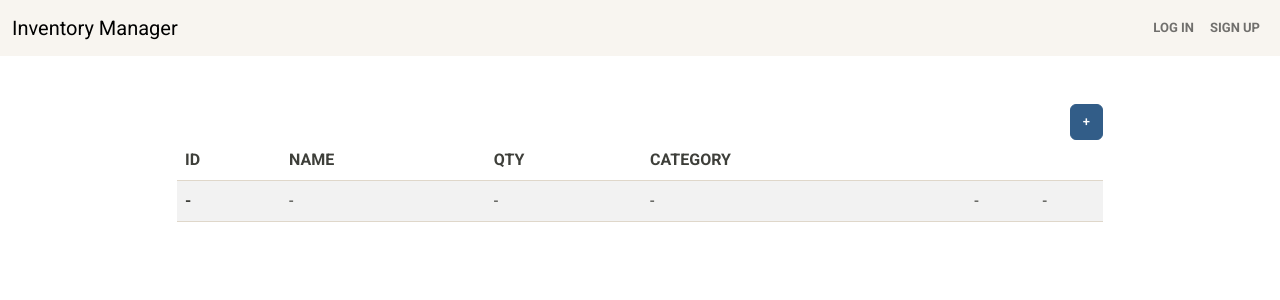
After one commit to arturosalazar/inventory_management, a Django app: page /dashboard/ in a window 1280 px wide. The commit adds this page. Shown: the top 300 px of the page. Run offline with Django 5.2, Linux system fonts and the light colour scheme.

Commit message:
Add dashboard

```diff
--- /dev/null
+++ b/inventory/templates/inventory/dashboard.html
@@ -0,0 +1,39 @@
+{% extends 'inventory/base.html'%}
+
+{% block title %}
+    <title>Dashboard</title>
+{% endblock title %}
+
+{% block content %}
+    <div class="container">
+        <div class="row">
+            <div class="col-12 col-md-10 mx-auto mt-5">
+                <div class="d-flex justify-content-end">
+                    <a href="#" class="btn btn-primary">+</a>
+                </div>
+                <table class="table table-striped table-hover">
+                    <thead>
+                        <tr>
+                            <th scope="col">ID</th>
+                            <th scope="col">NAME</th>
+                            <th scope="col">QTY</th>
+                            <th scope="col">CATEGORY</th>
+                            <th scope="col"></th>
+                            <th scope="col"></th>
+                        </tr>
+                    </thead>
+                    <tbody>
+                        <tr>
+                            <th scope="row">-</th>
+                            <td>-</td>
+                            <td>-</td>
+                            <td>-</td>
+                            <td>-</td>
+                            <td>-</td>
+                        </tr>
+                    </tbody>
+                </table>
+            </div>
+        </div>
+    </div>
+{% endblock content %}
--- a/inventory/templates/inventory/index.html
+++ b/inventory/templates/inventory/index.html
@@ -36,7 +36,7 @@
 </div>
 
 <div class="d-flex justify-content-center">
-    <a href="#" class="btn btn-primary btn-lg" style="font-size:25px; padding:15px 25px">Get Started Today</a>
+    <a href="{%url 'dashboard'%}" class="btn btn-primary btn-lg" style="font-size:25px; padding:15px 25px">Get Started Today</a>
 </div>
 
 <div class="container challenge pb-3">
--- a/inventory/urls.py
+++ b/inventory/urls.py
@@ -1,10 +1,11 @@
 from django.urls import path
-from .views import Index, SignUp
+from .views import Index, SignUp, Dashboard
 from django.contrib.auth import views as auth_views
 
 urlpatterns = [
     path('', Index.as_view(), name='index'),
     path('signup/', SignUp.as_view(), name='signup'),
+    path('dashboard/', Dashboard.as_view(), name='dashboard'),
     path('login/', auth_views.LoginView.as_view(template_name='inventory/login.html'), name='login'),
     path("logout/", auth_views.LogoutView.as_view(template_name='inventory/logout.html'), name='logout'),
 ]
--- a/inventory/views.py
+++ b/inventory/views.py
@@ -24,3 +24,8 @@ class SignUp(View):
             login(request, user)
             return redirect('index')
         return render(request, 'inventory/signup.html', {'form':form})
+
+
+class Dashboard(View):
+    def get(self, request):
+        return render(request, 'inventory/dashboard.html')
```
